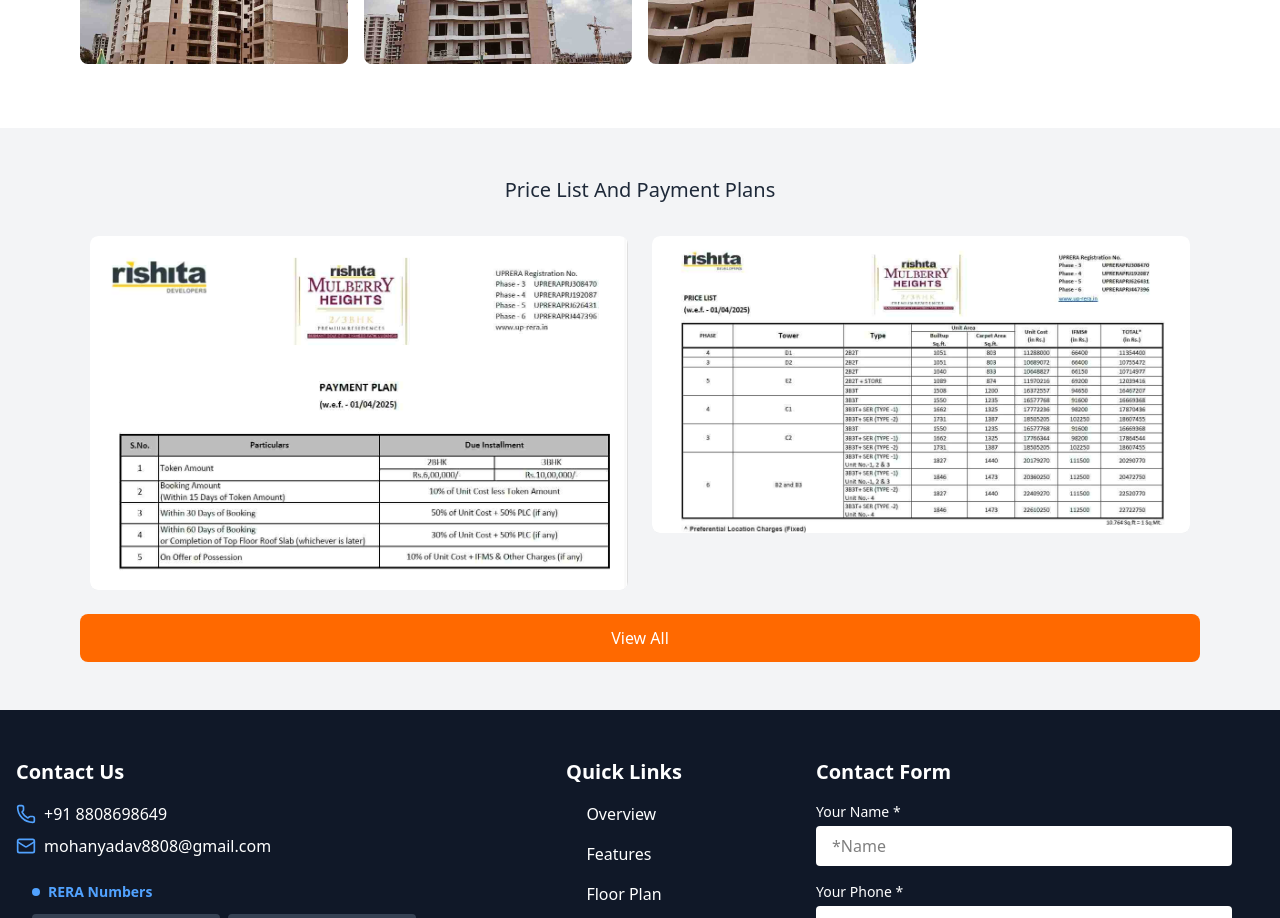
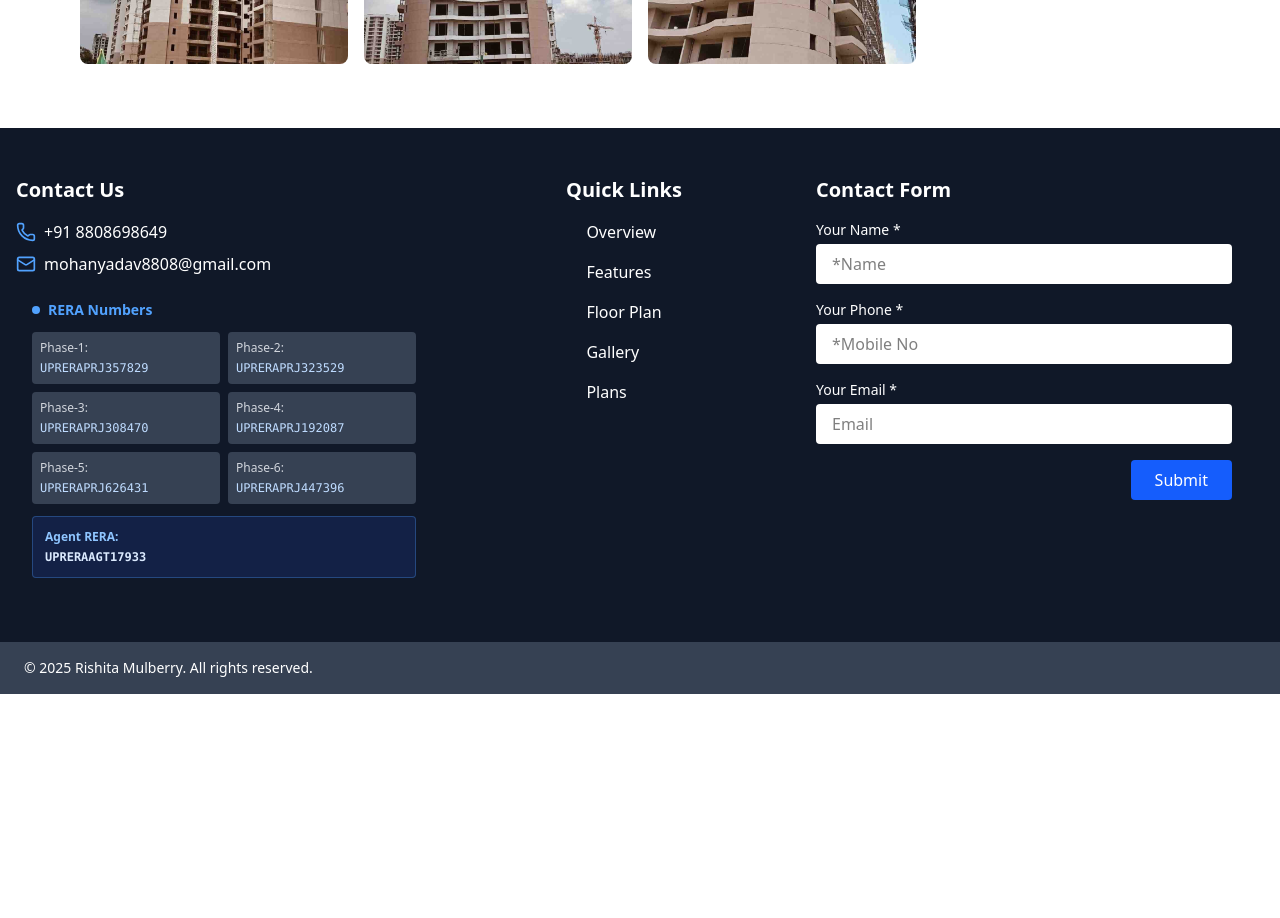
Before and after one commit to SquareIt-12/dpspalladio, a React (Vite) app: page / in a window 1280 px wide. Shown: the part 4220-5138 px from the top of the page. After the commit the page ends 4914 px from the top, so only its background shows below. Built offline with nearby package versions, Linux system fonts and the light colour scheme.

Commit message:
remove price-plan

```diff
--- a/src/App.jsx
+++ b/src/App.jsx
@@ -8,10 +8,8 @@ import GallerySection from "./components/gallery-section";
 import Header from "./components/header";
 import Banner from "./components/hero";
 import OverviewSection from "./components/overview-section";
-import PricePlanSection from "./components/priceplan-section";
 import { FaLongArrowAltUp, FaWhatsapp } from "react-icons/fa";
 import Footer from "./components/footer-end";
-import { ToastContainer } from "react-toastify";
 import "react-toastify/dist/ReactToastify.css";
 
 function App() {
@@ -48,7 +46,7 @@ function App() {
       <FeaturesSection />
       <FloorPlanSection />
       <GallerySection />
-      <PricePlanSection />
+      {/* <PricePlanSection /> */}
       <ContactSection />
       <EnquiryFormPopup />
       <Footer />
```
